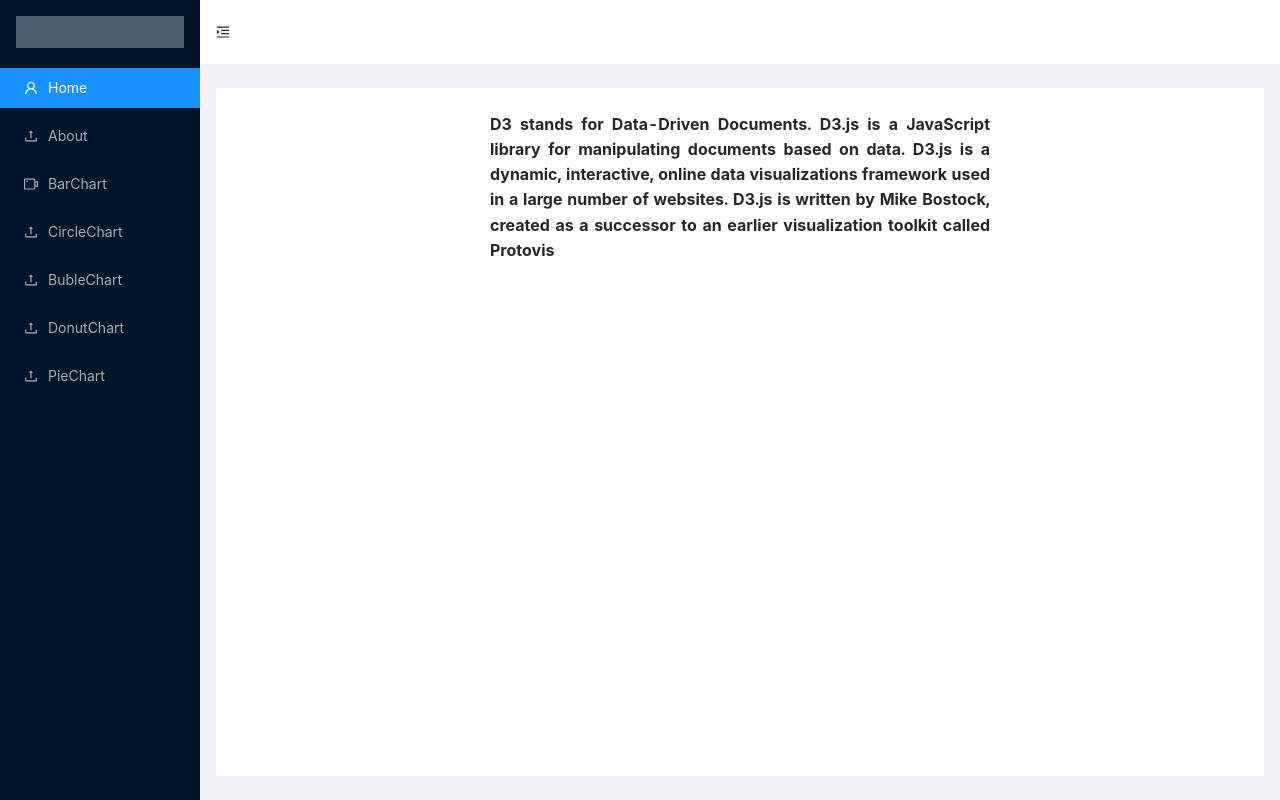
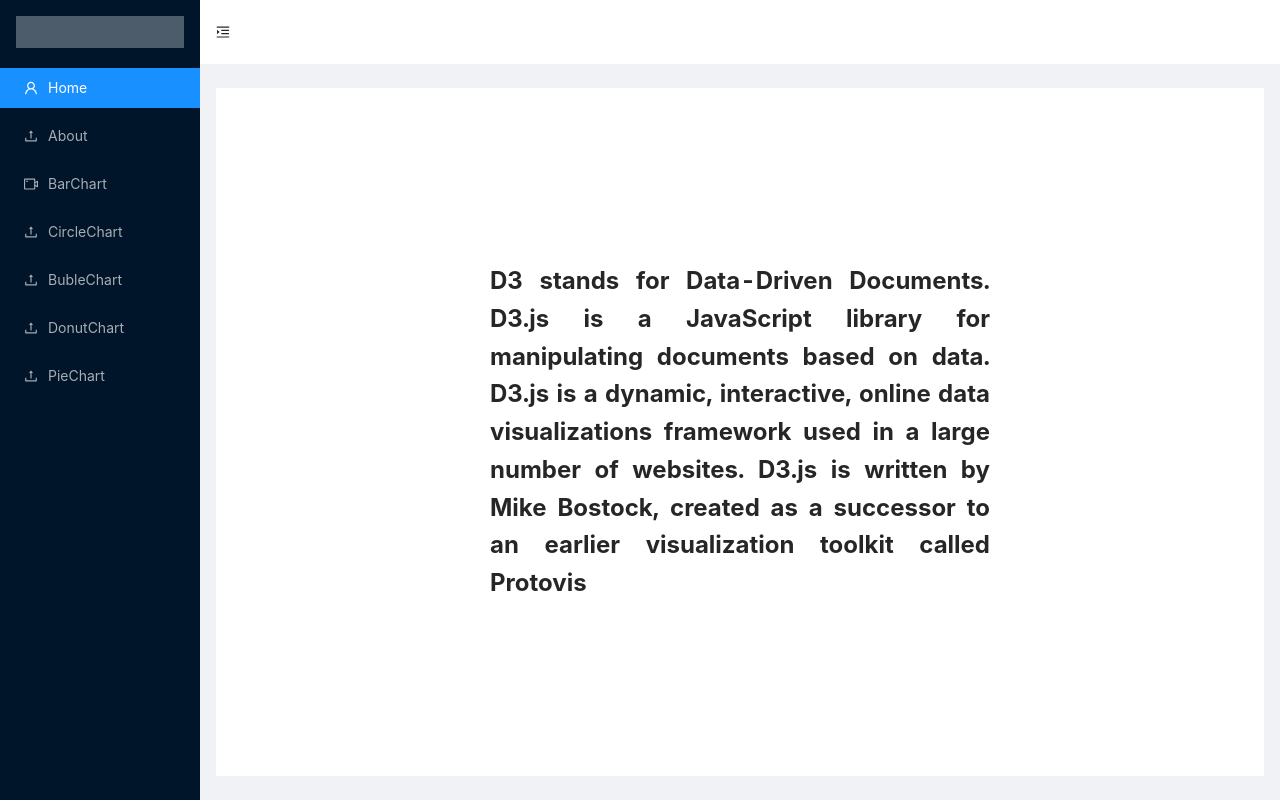
Before and after one commit to sumitkumar14/React-d3-project, a React (Create React App) app: page /About in a window 1280 px wide. Built offline with nearby package versions, Linux system fonts and the light colour scheme.

Commit message:
center alignment

```diff
--- a/src/Pages/About.js
+++ b/src/Pages/About.js
@@ -4,8 +4,8 @@
 class About extends Component {
   render() {
     return (
-        <div  style={{fontWeight:'bold', display:'flex',textAlign:'justify', margin:'auto', width:'50%', fontSize:'1rem'}}>
-          <article>D3 stands for Data-Driven Documents. D3.js is a JavaScript library for manipulating documents based on data. D3.js is a dynamic, interactive, online data visualizations framework used in a large number of websites. D3.js is written by Mike Bostock, created as a successor to an earlier visualization toolkit called Protovis</article>
+        <div  style={{ display:'flex', justifyContent:'center', height:'100%', alignItems:'center'}}>
+          <article style={{fontWeight:'bold', textAlign:'justify', width:'50%', fontSize:'1.5rem'}}>D3 stands for Data-Driven Documents. D3.js is a JavaScript library for manipulating documents based on data. D3.js is a dynamic, interactive, online data visualizations framework used in a large number of websites. D3.js is written by Mike Bostock, created as a successor to an earlier visualization toolkit called Protovis</article>
         </div>
     );
   }
--- a/src/Pages/Home.js
+++ b/src/Pages/Home.js
@@ -1,13 +1,10 @@
 import React, { Component } from 'react';
-import { DatePicker } from 'antd';
 
 class Home extends Component {
   render() {
     return (
-        <div>
+        <div style={{display:'flex',height:'100%', justifyContent:'center',alignItems:'center'}}>
           <h2>Welcome To D3 React Application</h2>
-         <DatePicker showTime={{ format: 'HH:mm' }}
-      format="YYYY-MM-DD HH:mm" />
         </div>
     );
   }
--- a/src/components/BarChart.js
+++ b/src/components/BarChart.js
@@ -35,7 +35,7 @@
       .attr("y", (datapoint) => canvasHeight - datapoint * scale);
   }
   render() {
-    return <div id="bar"></div>;
+    return <div style={{justifyContent:'center', display:'flex'}}><div id="bar"></div></div>;
   }
 }
 export default BarChart;
--- a/src/components/BubbleChart.js
+++ b/src/components/BubbleChart.js
@@ -35,7 +35,7 @@
       .attr("y", (datapoint) => canvasHeight - datapoint * scale);
   }
   render() {
-    return <div id="bar"></div>;
+    return <div style={{justifyContent:'center', display:'flex'}}><div id="bar"></div></div>;
   }
 }
 export default BarChart;
--- a/src/components/CircleChart.js
+++ b/src/components/CircleChart.js
@@ -52,7 +52,7 @@
     });
   }
   render() {
-    return <div id="circleChar"></div>;
+    return <div style={{justifyContent:'center', display:'flex'}}><div id="circleChar"></div></div>;
   }
 }
 export default CircleChart;
--- a/src/components/DonutChart.js
+++ b/src/components/DonutChart.js
@@ -35,7 +35,7 @@
       .attr("y", (datapoint) => canvasHeight - datapoint * scale);
   }
   render() {
-    return <div id="bar"></div>;
+    return <div style={{justifyContent:'center', display:'flex'}}><div id="bar"></div></div>;
   }
 }
 export default BarChart;
```
